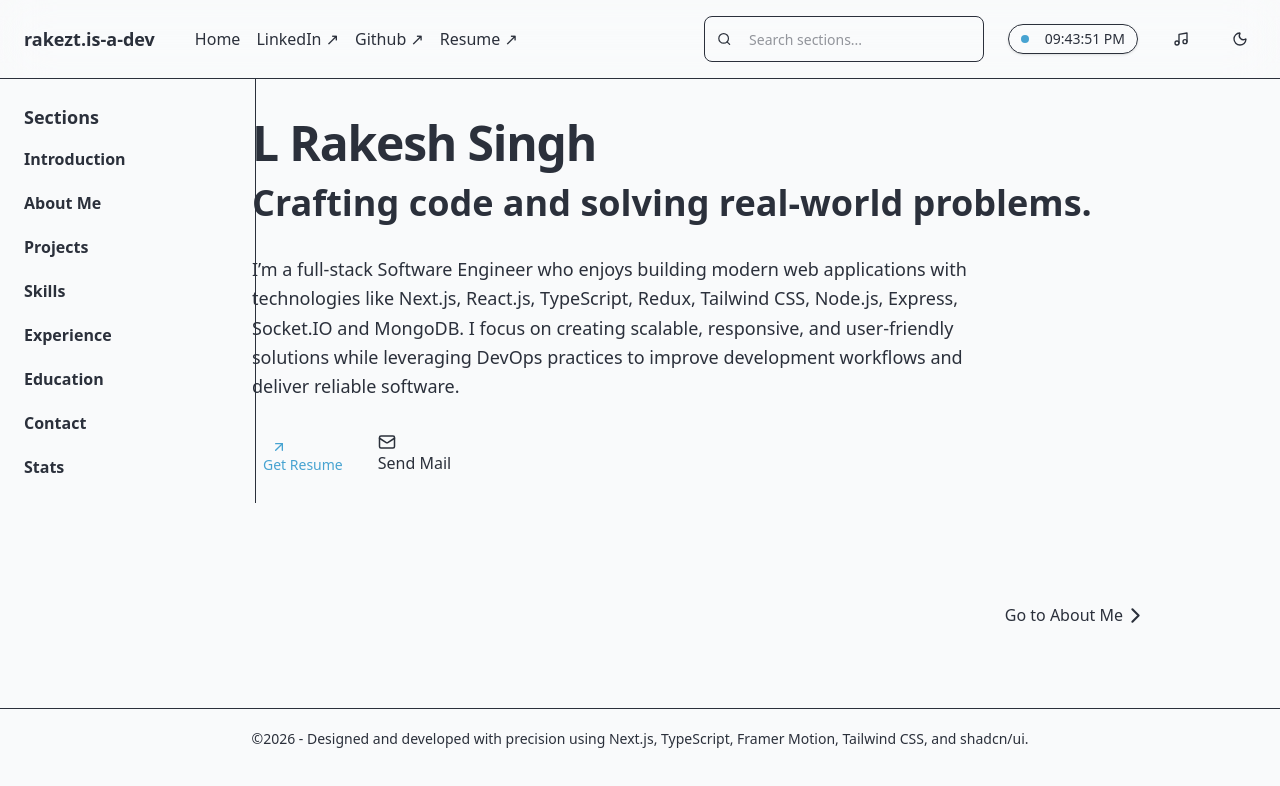
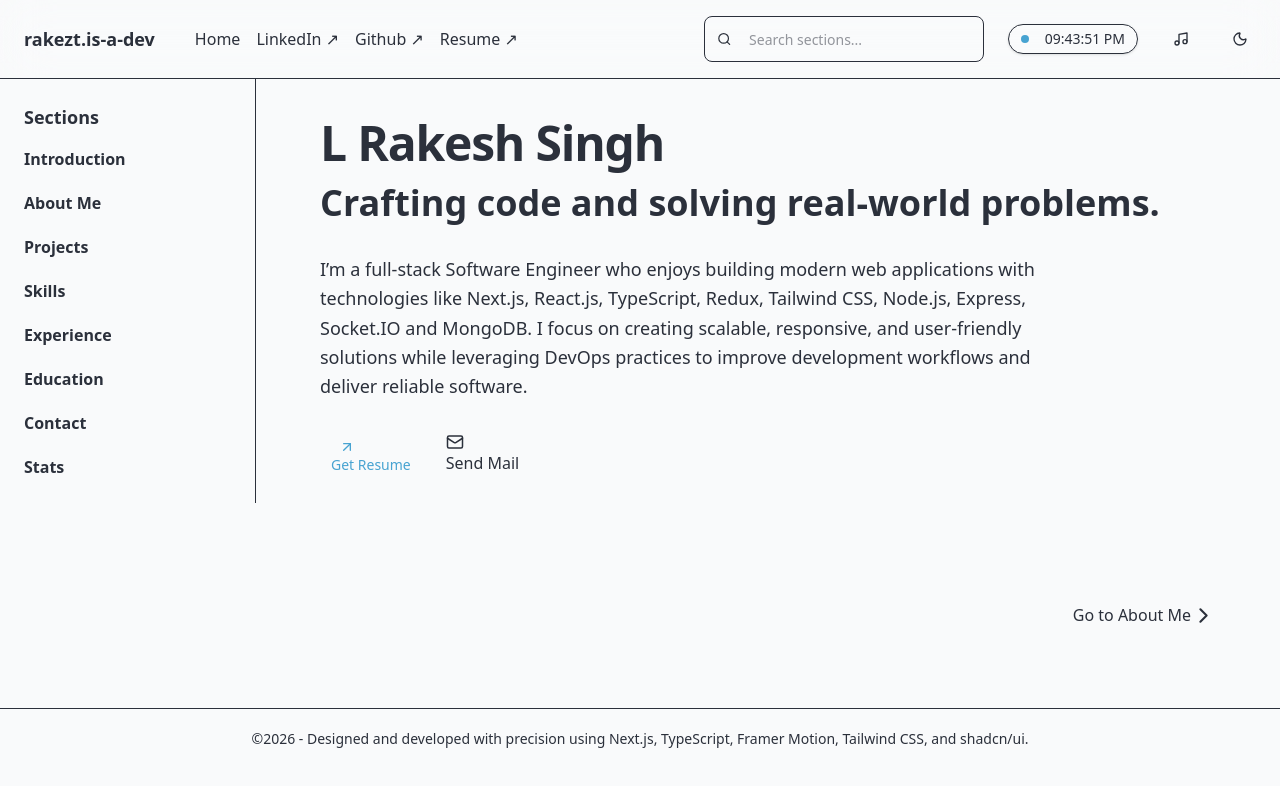
Before and after one commit to Rakezt/rakezt.portfolio, a Next.js app: page / in a window 1280 px wide. Shown: the top 786 px of the page. Built offline with nearby package versions, Linux system fonts and the light colour scheme.

Commit message:
added framer motion

```diff
--- a/app/layout.tsx
+++ b/app/layout.tsx
@@ -25,7 +25,7 @@
           <CommandMenu />
           <div className='flex'>
             <Sidebar />
-            <main className='flex-1 pl-30 py-10'>
+            <main className='flex-1 ml-64 py-10 px-6'>
               <PageWrapper>
                 <div className='max-w-5xl mx-auto w-full px-6'>{children}</div>
               </PageWrapper>
```
